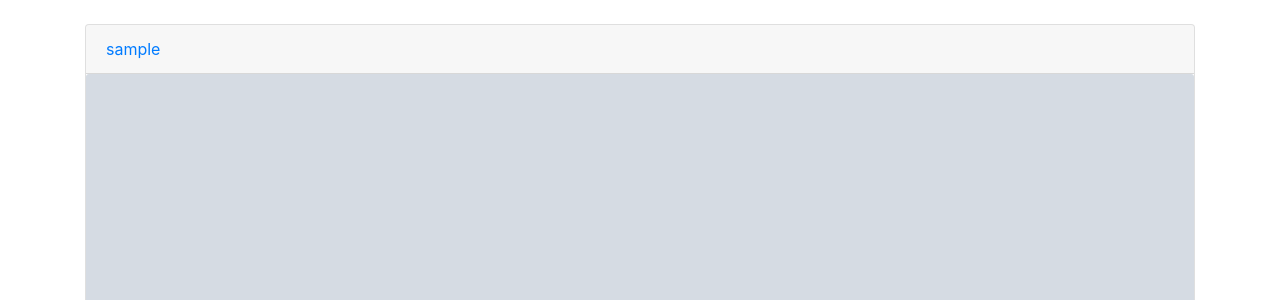
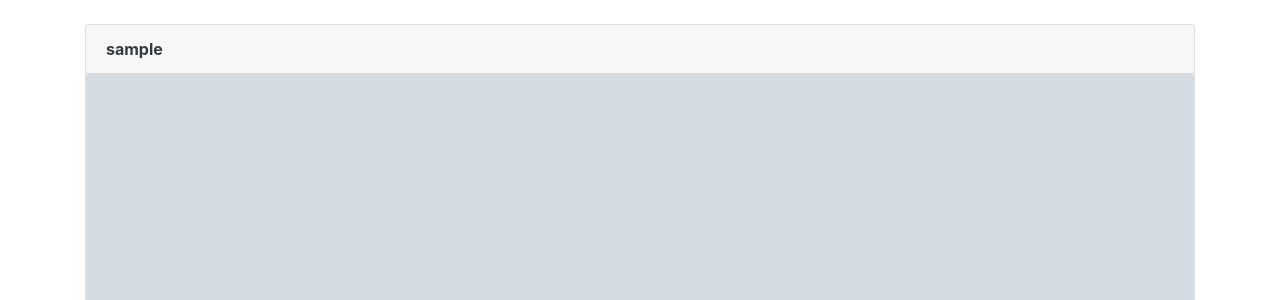
Before and after one commit to yubje/Django_Instaclone, a Django app: page /1/ in a window 1280 px wide. Shown: the part 56-356 px from the top of the page. Run offline with Django 3.2, Linux system fonts and the light colour scheme; tables that the repository leaves empty hold one stand-in row (values such as "Sample post"); grey boxes marked "Sample" are stand-in pictures; some libraries are stand-ins or nearby versions.

Commit message:
community | account bold

```diff
--- a/community/templates/community/detail.html
+++ b/community/templates/community/detail.html
@@ -2,7 +2,7 @@
 
 {% block body %}
 <div class="card">
-    <a href="{% url 'accounts:profile' article.user %}" class="card-header">{{ article.user }}</a>
+    <a href="{% url 'accounts:profile' article.user %}" class="card-header text-dark text-decoration-none font-weight-bold">{{ article.user }}</a>
     <img src="{{ article.image.url }}" class="card-img-top" alt="...">
     <div class="card-body">
         {% include 'community/_like.html' %}
--- a/community/templates/community/index.html
+++ b/community/templates/community/index.html
@@ -3,7 +3,7 @@
 
 {% for article in articles %}
     <div class="card">
-        <a href="{% url 'accounts:profile' article.user %}" class="card-header text-dark text-decoration-none">{{ article.user }}</a>
+        <a href="{% url 'accounts:profile' article.user %}" class="card-header text-dark text-decoration-none font-weight-bold">{{ article.user }}</a>
         <img src="{{ article.image.url }}" class="card-img-top" alt="...">
         <div class="card-body">
             {% include 'community/_like.html' %}
```
